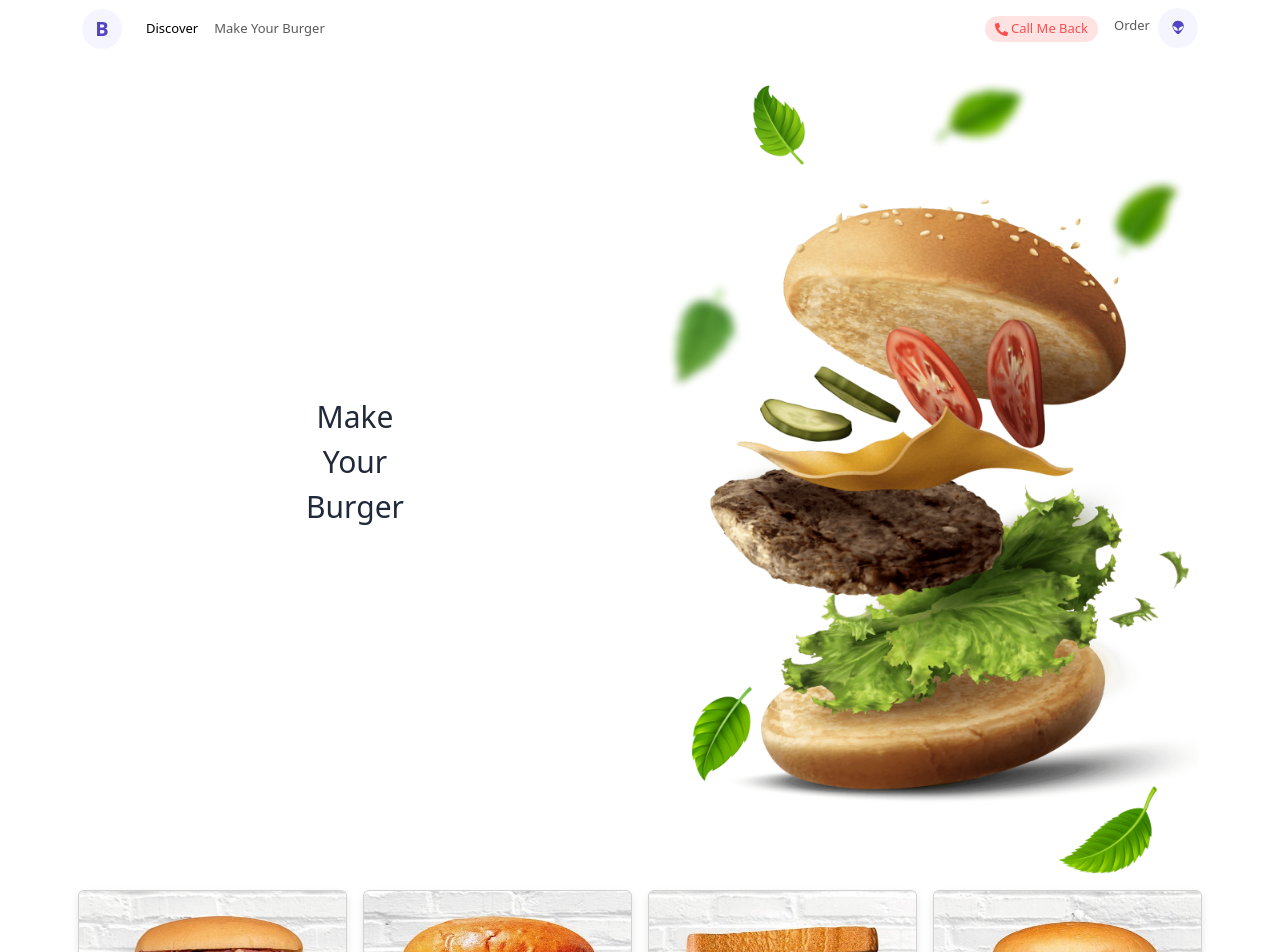
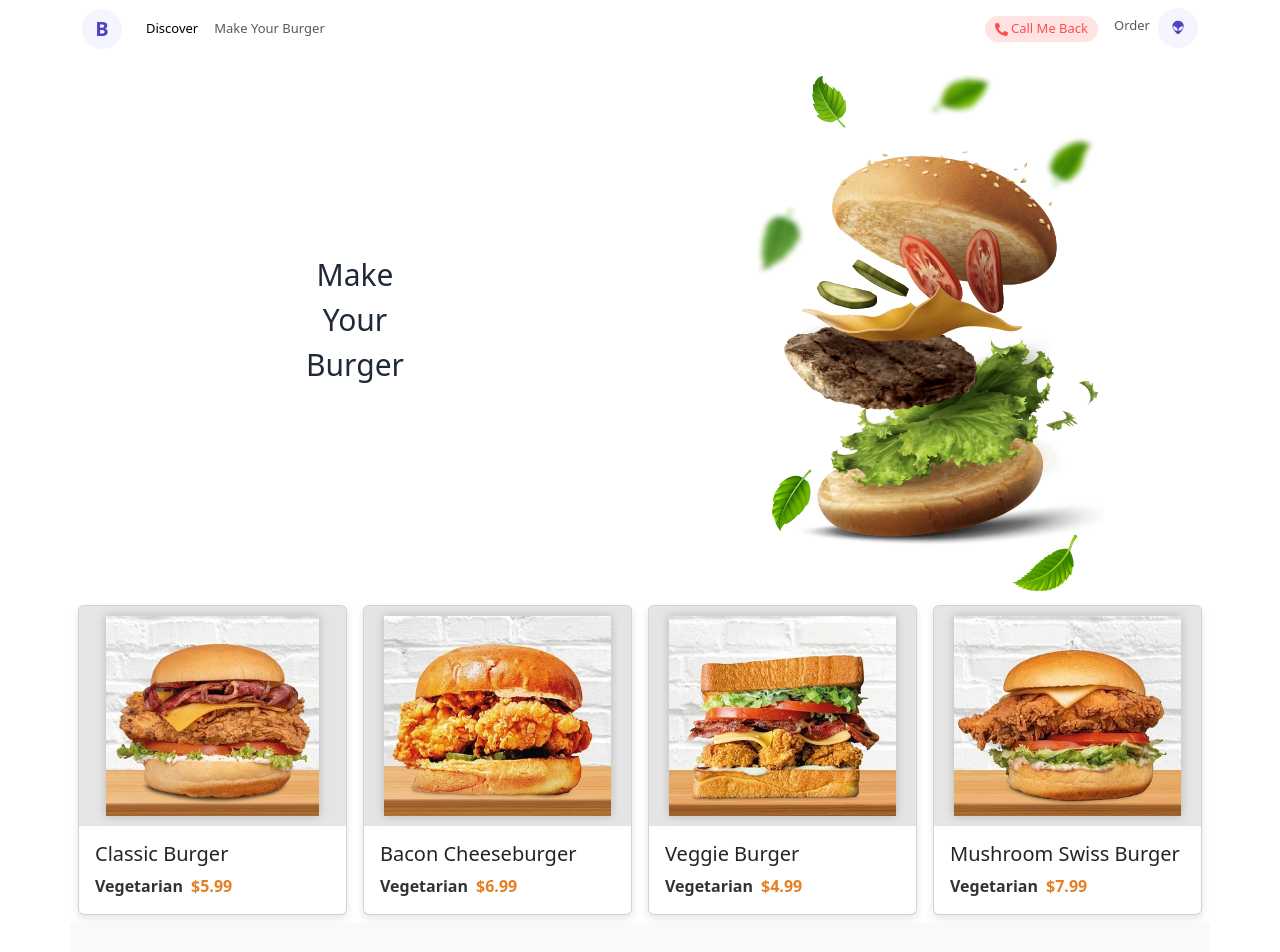
Before and after one commit to pankaj046/BurgerNow, a React (Vite) app: page / in a window 1280 px wide. Shown: the top 952 px of the page. Built offline with nearby package versions, Linux system fonts and the light colour scheme; a web font is replaced by a local one.

Commit message:
fix compress image issue

```diff
--- a/src/pages/Home.jsx
+++ b/src/pages/Home.jsx
@@ -28,7 +28,7 @@ const Home = () => {
             <span className="left-title">Make<br />Your<br />Burger</span>
           </Row>
         </Col>
-        <Col xs={12} md={6}>
+        <Col xs={12} md={6} className="max-hed d-flex justify-content-center">
           <Image src={leftBanner} fluid />
         </Col>
       </Row>
@@ -36,7 +36,9 @@ const Home = () => {
         {burgerTypes.map((burger, index) => (
           <Col key={index} xs={12} md={6} lg={3} className="burger-type p-2">
             <Card className="burger-card h-100">
-              <Card.Img variant="top" src={burger.image} className="burger-img" />
+              <div className="img-container">
+                <Card.Img variant="top" src={burger.image} className="burger-img" />
+              </div>
               <Card.Body>
                 <Card.Title>{burger.name}</Card.Title>
                 <Card.Text>
--- a/src/pages/style/Home.css
+++ b/src/pages/style/Home.css
@@ -38,3 +38,26 @@
       font-size: 24px;
     }
   }
+
+  .max-hed img {
+    max-height: 540px !important;
+  }
+
+  .max-hed {
+    margin: 0 auto;
+  }
+
+  .img-container {
+    display: flex;
+    justify-content: center;
+    align-items: center;
+    padding: 10px;
+    background-color: rgba(0, 0, 0, 0.1);
+  }
+
+  .burger-img {
+    max-width: 100%;
+    max-height: 200px;
+    object-fit: contain;
+    filter: drop-shadow(0 0 5px rgba(0, 0, 0, 0.2));
+  }
```
